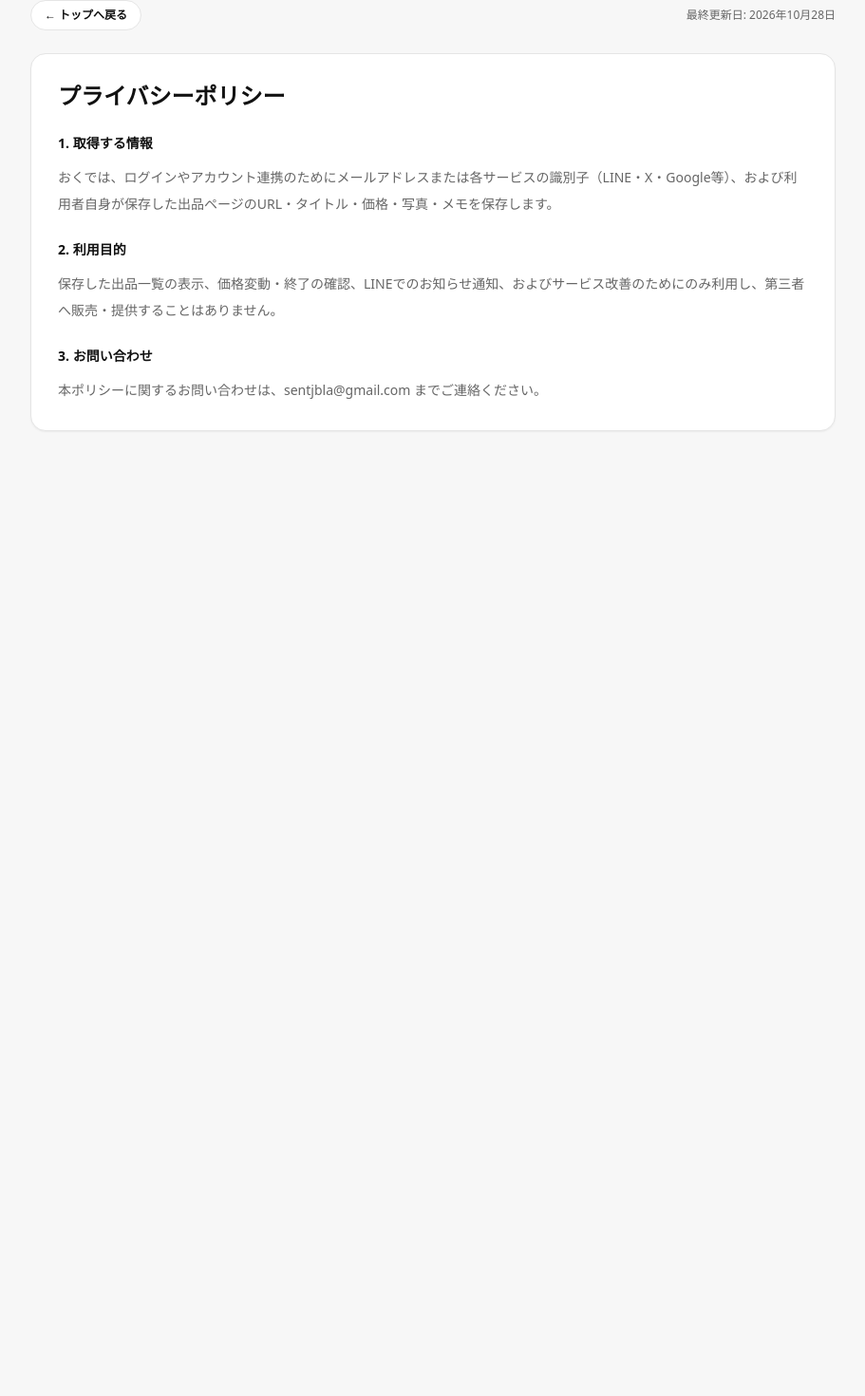
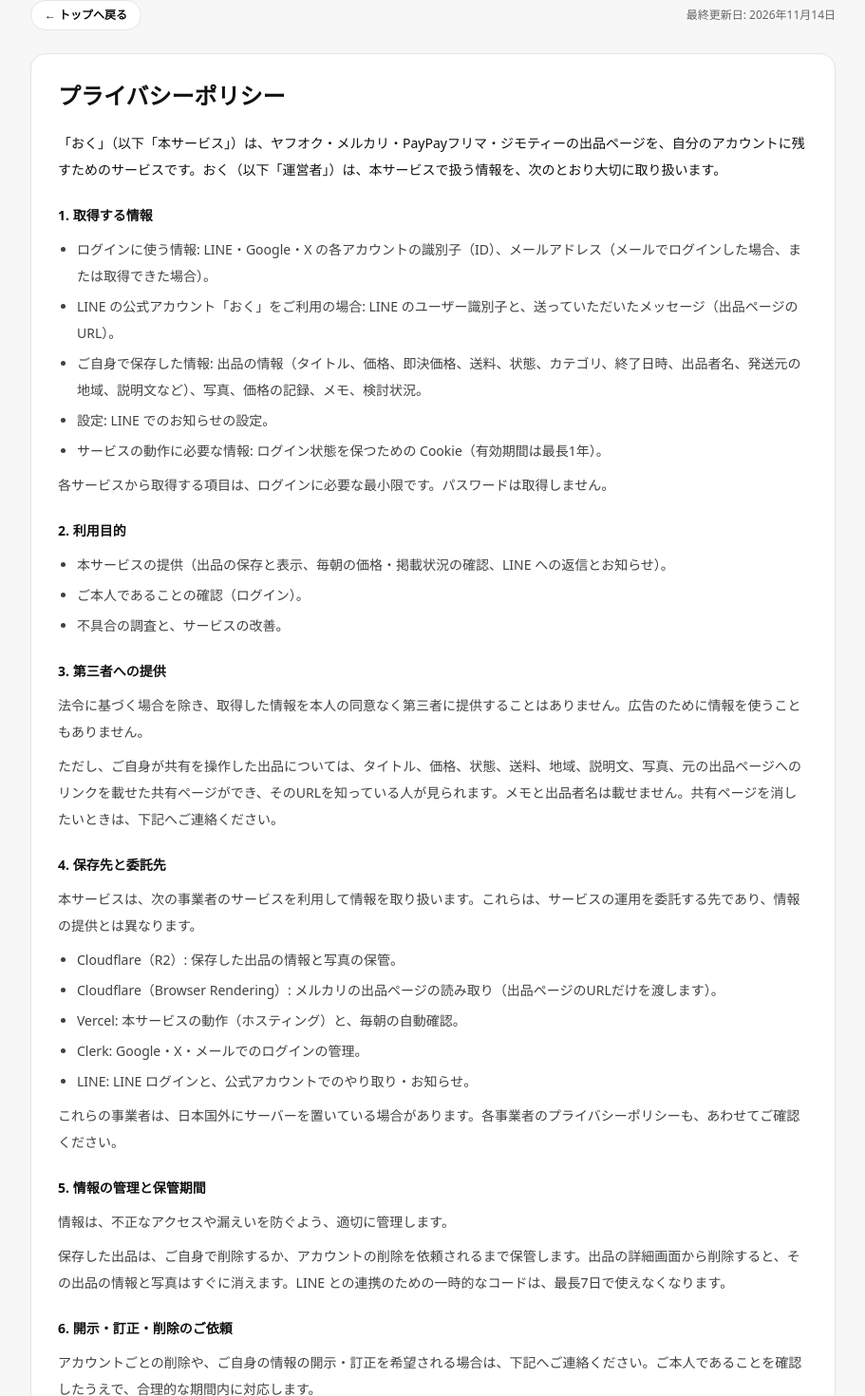
Before and after one commit to goodgunu/oku, a Next.js app: page /privacy in a window 1280 px wide. Shown: the part 93-1563 px from the top of the page at 95% size, without its empty margins (184-1095 px from the left). Before the commit the page ends 800 px from the top, so only its background shows below. Built offline with nearby package versions, Linux system fonts and the light colour scheme; no server answers.

Commit message:
プライバシーポリシーを、のこすと同じ項目立て（取得する情報・保存先と委託先・保管期間・削除）に

```diff
--- a/app/privacy/page.tsx
+++ b/app/privacy/page.tsx
@@ -1,27 +1,66 @@
-import { LegalPage } from "@/components/legal-page";
+import type { Metadata } from "next";
+import { LegalPage, Section } from "@/components/legal-page";
 import { CONTACT_EMAIL, OPERATOR_NAME } from "@/lib/legal";
+
+export const metadata: Metadata = { title: "プライバシーポリシー" };
 
 export default function PrivacyPage() {
   return (
     <LegalPage title="プライバシーポリシー">
-      <section className="space-y-2">
-        <h2 className="font-bold">1. 取得する情報</h2>
-        <p className="text-muted">
-          {OPERATOR_NAME}では、ログインやアカウント連携のためにメールアドレスまたは各サービスの識別子（LINE・X・Google等）、および利用者自身が保存した出品ページのURL・タイトル・価格・写真・メモを保存します。
+      <p>
+        「おく」（以下「本サービス」）は、ヤフオク・メルカリ・PayPayフリマ・ジモティーの出品ページを、自分のアカウントに残すためのサービスです。{OPERATOR_NAME}（以下「運営者」）は、本サービスで扱う情報を、次のとおり大切に取り扱います。
+      </p>
+      <Section title="1. 取得する情報">
+        <ul className="list-disc space-y-1 pl-5">
+          <li>ログインに使う情報: LINE・Google・X の各アカウントの識別子（ID）、メールアドレス（メールでログインした場合、または取得できた場合）。</li>
+          <li>LINE の公式アカウント「おく」をご利用の場合: LINE のユーザー識別子と、送っていただいたメッセージ（出品ページのURL）。</li>
+          <li>ご自身で保存した情報: 出品の情報（タイトル、価格、即決価格、送料、状態、カテゴリ、終了日時、出品者名、発送元の地域、説明文など）、写真、価格の記録、メモ、検討状況。</li>
+          <li>設定: LINE でのお知らせの設定。</li>
+          <li>サービスの動作に必要な情報: ログイン状態を保つための Cookie（有効期間は最長1年）。</li>
+        </ul>
+        <p>各サービスから取得する項目は、ログインに必要な最小限です。パスワードは取得しません。</p>
+      </Section>
+      <Section title="2. 利用目的">
+        <ul className="list-disc space-y-1 pl-5">
+          <li>本サービスの提供（出品の保存と表示、毎朝の価格・掲載状況の確認、LINE への返信とお知らせ）。</li>
+          <li>ご本人であることの確認（ログイン）。</li>
+          <li>不具合の調査と、サービスの改善。</li>
+        </ul>
+      </Section>
+      <Section title="3. 第三者への提供">
+        <p>法令に基づく場合を除き、取得した情報を本人の同意なく第三者に提供することはありません。広告のために情報を使うこともありません。</p>
+        <p>
+          ただし、ご自身が共有を操作した出品については、タイトル、価格、状態、送料、地域、説明文、写真、元の出品ページへのリンクを載せた共有ページができ、そのURLを知っている人が見られます。メモと出品者名は載せません。共有ページを消したいときは、下記へご連絡ください。
         </p>
-      </section>
-      <section className="space-y-2">
-        <h2 className="font-bold">2. 利用目的</h2>
-        <p className="text-muted">
-          保存した出品一覧の表示、価格変動・終了の確認、LINEでのお知らせ通知、およびサービス改善のためにのみ利用し、第三者へ販売・提供することはありません。
+      </Section>
+      <Section title="4. 保存先と委託先">
+        <p>本サービスは、次の事業者のサービスを利用して情報を取り扱います。これらは、サービスの運用を委託する先であり、情報の提供とは異なります。</p>
+        <ul className="list-disc space-y-1 pl-5">
+          <li>Cloudflare（R2）: 保存した出品の情報と写真の保管。</li>
+          <li>Cloudflare（Browser Rendering）: メルカリの出品ページの読み取り（出品ページのURLだけを渡します）。</li>
+          <li>Vercel: 本サービスの動作（ホスティング）と、毎朝の自動確認。</li>
+          <li>Clerk: Google・X・メールでのログインの管理。</li>
+          <li>LINE: LINE ログインと、公式アカウントでのやり取り・お知らせ。</li>
+        </ul>
+        <p>これらの事業者は、日本国外にサーバーを置いている場合があります。各事業者のプライバシーポリシーも、あわせてご確認ください。</p>
+      </Section>
+      <Section title="5. 情報の管理と保管期間">
+        <p>情報は、不正なアクセスや漏えいを防ぐよう、適切に管理します。</p>
+        <p>
+          保存した出品は、ご自身で削除するか、アカウントの削除を依頼されるまで保管します。出品の詳細画面から削除すると、その出品の情報と写真はすぐに消えます。LINE との連携のための一時的なコードは、最長7日で使えなくなります。
         </p>
-      </section>
-      <section className="space-y-2">
-        <h2 className="font-bold">3. お問い合わせ</h2>
-        <p className="text-muted">
-          本ポリシーに関するお問い合わせは、{CONTACT_EMAIL} までご連絡ください。
+      </Section>
+      <Section title="6. 開示・訂正・削除のご依頼">
+        <p>アカウントごとの削除や、ご自身の情報の開示・訂正を希望される場合は、下記へご連絡ください。ご本人であることを確認したうえで、合理的な期間内に対応します。</p>
+        <p>
+          運営者: {OPERATOR_NAME}
+          <br />
+          メール: {CONTACT_EMAIL}
         </p>
-      </section>
+      </Section>
+      <Section title="7. 改定">
+        <p>必要に応じて、この内容を改定します。大きな変更があるときは、本サービス上でお知らせします。</p>
+      </Section>
     </LegalPage>
   );
 }
--- a/components/legal-page.tsx
+++ b/components/legal-page.tsx
@@ -20,3 +20,12 @@ export function LegalPage({ title, children }: { title: string; children: React.
     </div>
   );
 }
+
+export function Section({ title, children }: { title: string; children: React.ReactNode }) {
+  return (
+    <section className="space-y-2">
+      <h2 className="font-bold">{title}</h2>
+      <div className="space-y-2 text-ink/80">{children}</div>
+    </section>
+  );
+}
--- a/lib/legal.ts
+++ b/lib/legal.ts
@@ -1,3 +1,3 @@
 export const OPERATOR_NAME = "おく";
 export const CONTACT_EMAIL = "sentjbla@gmail.com";
-export const LEGAL_UPDATED = "2026年10月28日";
+export const LEGAL_UPDATED = "2026年11月14日";
```
